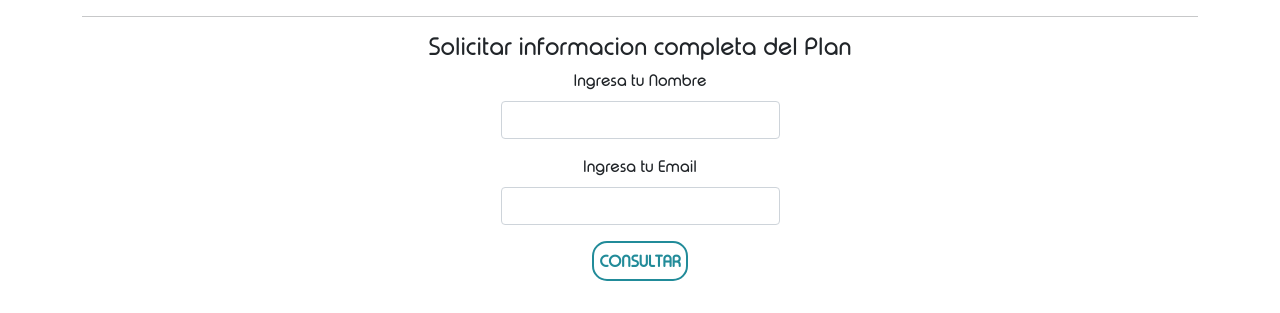
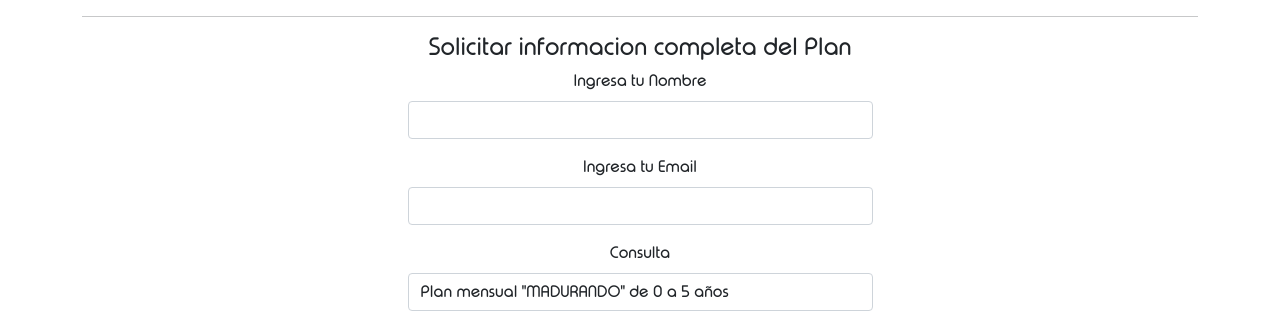
Before and after one commit to alanchibilisco/RollingVetProjectFE, a React (Create React App) app: page /Madurando in a window 1280 px wide. Shown: the part 502-815 px from the top of the page. Built offline with nearby package versions, Linux system fonts and the light colour scheme; data requests are answered from the project's data file.

Commit message:
se logro implementar el envio automatico de email

```diff
--- a/src/App.js
+++ b/src/App.js
@@ -20,7 +20,7 @@ import bcrypt from "bcryptjs/dist/bcrypt";
 import Madurando from "./components/Madurando";
 import Cachorro from "./components/Cachorro";
 import Adultos from "./components/Adultos";
-import emailjs from "@emailjs/browser";
+
 
 function App() {
   //useState
@@ -123,16 +123,6 @@ function App() {
   };
   //fin borrado
   //send email
-  const sendEmail=(form)=>{
-
-    emailjs.sendForm('service_zu85aso', 'template_wenn5tm', form , 'user_QppiDb4vLZrsgJIksRfUR')
-          .then((result) => {
-              console.log(result.text);
-          }, (error) => {
-              console.log(error.text);
-          });
-  };
-
   //end send email
 
   return (
@@ -152,12 +142,12 @@ function App() {
           <Route
             exact
             path="/Madurando"
-            element={<Madurando sendEmail={sendEmail}></Madurando>}
+            element={<Madurando></Madurando>}
           ></Route>
           <Route
             exact
             path="/Cachorro"
-            element={<Cachorro sendEmail={sendEmail}></Cachorro>}
+            element={<Cachorro></Cachorro>}
           ></Route>
           <Route
             exact
--- a/src/components/Madurando.jsx
+++ b/src/components/Madurando.jsx
@@ -1,29 +1,28 @@
-import React, { useRef } from "react";
+import React, { useEffect, useRef } from "react";
 import NavBar from "./NavBar";
 import Footer from "./Footer";
 import ListGroup from "react-bootstrap/ListGroup";
-
 import { validateTexto, validateEmail } from "./Validaciones";
 import Swal from "sweetalert2";
-const Madurando = ({sendEmail}) => {
+import emailjs from "@emailjs/browser";
+const Madurando = () => {
 
-  const userRef=useRef('');
-  const emailRef=useRef('');
+  const form=useRef();
 
   const handleSubmit=(e)=>{
     e.preventDefault();
-    if(!validateTexto(userRef.current.value.trimStart())||!validateEmail(emailRef.current.value.trimStart())){
+    if(!validateTexto(form.current.user_name.value.trimStart())||!validateEmail(form.current.user_email.value.trimStart())){
       Swal.fire("Ops!", "Algun dato es incorrecto", "error");
       return;
-    }else{
-      const form={
-        user_name: userRef.current.value.trimStart(),
-        user_email: emailRef.current.value.trimStart(),
-        message: 'Plan mensual MADURANDO de 5 a 10 años'
-      };
-      sendEmail(form);
-      Swal.fire("Consulta enviada!", "Le responderemos a la brevedad", "success");
     }
+    emailjs.sendForm('service_zu85aso', 'template_wenn5tm', form.current, 'user_QppiDb4vLZrsgJIksRfUR')
+    .then((result) => {
+        console.log(result.text);
+    }, (error) => {
+        console.log(error.text);
+    });
+       Swal.fire("Consulta enviada!", "Le responderemos a la brevedad", "success");
+
   }
 
 
@@ -72,13 +71,14 @@ const Madurando = ({sendEmail}) => {
            <h4 className="text-center">Solicitar informacion completa del Plan</h4>
         <div className="d-flex justify-content-center">
 
-        <div class="col-3 text-center ">
-          <form>
+        <div class="col-md-5 col-sm-12 text-center ">
+
+          <form ref={form} onSubmit={handleSubmit}>
             <div class="mb-3">
               <label for="exampleInputEmail1" class="form-label">
             Ingresa tu Nombre
               </label>
-              <input type="text" class="form-control" ref={userRef} />
+              <input type="text" class="form-control" name="user_name"/>
             </div>
             <div class="mb-3">
               <label for="exampleInputPassword1" class="form-label">
@@ -89,15 +89,22 @@ const Madurando = ({sendEmail}) => {
                 class="form-control"
                 id="exampleInputEmail1"
                 aria-describedby="emailHelp"
-                ref={emailRef}
+                name="user_email"
               />
             </div>
+            <div class="mb-3">
+              <label for="exampleInputMessage" class="form-label">
+            Consulta
+              </label>
+              <input type="text" class="form-control" name="message" value='Plan mensual "MADURANDO" de 0 a 5 años' />
+            </div>
             <div>
-            <button type="submit" class="btn-celeste-serv text-end" onClick={handleSubmit}>
+            <button class="btn-celeste-serv text-end">
               CONSULTAR
             </button>
             </div>
           </form>
+
         </div>
         </div>
       </div>
```
